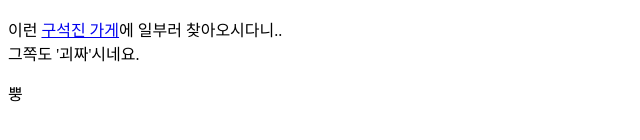
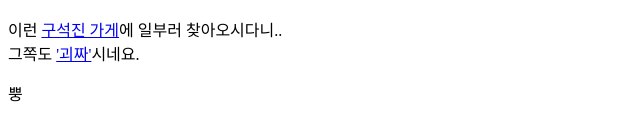
Before and after one commit to Limlim0208/limlim0208.github.io, a plain HTML site: page index.html in a window 1280 px wide. Shown: the part 392-532 px from the top of the page, 0-640 px from the left. Drawn offline with Linux system fonts and the light colour scheme.

Commit message:
Update index.html

```diff
--- a/index.html
+++ b/index.html
@@ -7,7 +7,8 @@
 <body>
 <h1><a href="https://limlim0208.github.io/" title="이곳"> 어서오세요.</a></h1>
 <p><img src="https://i.pinimg.com/474x/55/7b/4e/557b4e9f90fdd8e738e2494d52e33348.jpg"></p>
-  <p>이런 <a href="https://limlim0208.github.io/cornerstore.html" target="_blank" title="들어가기">구석진 가게</a>에 일부러 찾아오시다니..<br>그쪽도 '괴짜'시네요.</p>
+  <p>이런 <a href="https://limlim0208.github.io/cornerstore.html" target="_blank" title="들어가기">구석진 가게</a>에 일부러 찾아오시다니..<br>
+    그쪽도 <a href="https://w.namu.la/s/bbb6302cb509c4c67742c0349de8f6cd608ca405868ecfa6551dee383480fc0aa5b221e4d8470e118dbdcc32912822bff84d5fcd71feb0fb72a029ea1686e550a041210156a1612d715f9f39f315d4e6" target="_blank" title="괴짜">'괴짜'</a>시네요.</p>
   <p>뿡</p>
 </body>
 </html>
```
